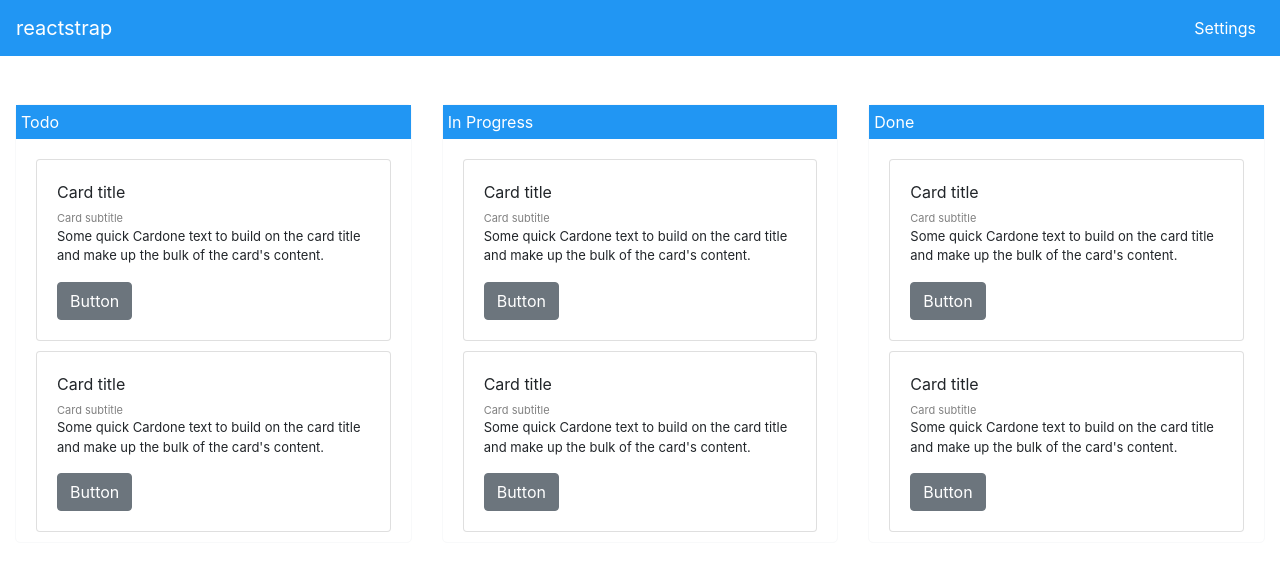
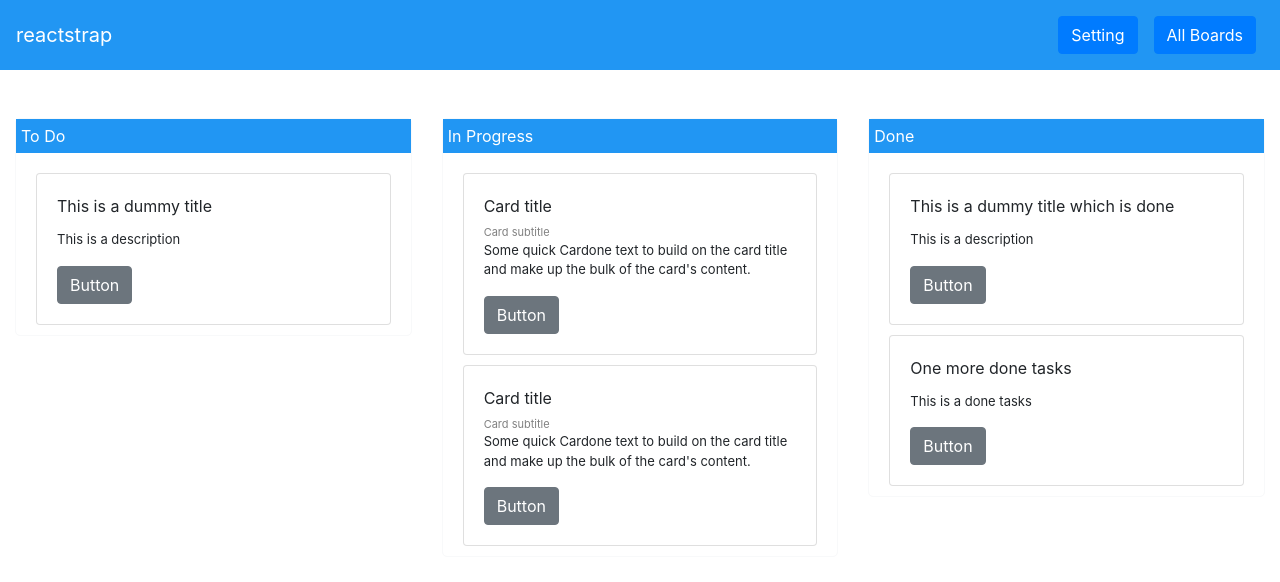
Before and after one commit to gauravumrani/Lectask, a React app: page / in a window 1280 px wide. Shown: the top 582 px of the page. Built offline with nearby package versions, Linux system fonts and the light colour scheme.

Commit message:
added redux

```diff
--- a/src/components/Tasks/index.tsx
+++ b/src/components/Tasks/index.tsx
@@ -1,25 +1,37 @@
 import * as React from 'react';
 import {Container, Row, Col} from 'reactstrap';
+import { connect } from "react-redux";
 
 import {CardOne, CardTwo, CardThree} from '../../pages/Cards';
+import {AllTaskState} from '../../interfaces/task';
+import { AppState } from '../../store'
+
 import './style.scss';
 
-export default class TasksComponent extends React.Component {
+const mapStateToProps = (state: AppState) => {
+  return { tasks: state.tasks };
+};
+
+class TasksComponent extends React.Component<{tasks:AllTaskState}, {}> {
   render() {
+    const {tasks} = this.props;
     return (
       <Container fluid>
         <Row className="mt-5">
           <Col md="4">
-            <CardOne />
+            <CardOne card={tasks.cardOne}/>
           </Col>
           <Col md="4">
             <CardTwo />
           </Col>
           <Col md="4">
-            <CardThree />
+            <CardThree card={tasks.cardThree}/>
           </Col>
         </Row>
       </Container>
     );
   }
 }
+
+const Task = connect(mapStateToProps)(TasksComponent);
+export default Task;
--- a/src/index.tsx
+++ b/src/index.tsx
@@ -1,9 +1,11 @@
 import * as React from 'react';
 import * as ReactDOM from 'react-dom';
+import { Provider } from "react-redux";
 
+import store from './store';
 import App from './components/App';
 
 ReactDOM.render (
-<App/>,
+  <Provider store={store}><App/></Provider>,
   document.getElementById("root")
 );
--- /dev/null
+++ b/src/interfaces/task.ts
@@ -0,0 +1,41 @@
+export const ADD_TASK = 'ADD_TASK';
+export const REMOVE_TASK = 'REMOVE_TASK';
+export const MOVE_TASK = 'MOVE_TASK';
+
+export interface Task {
+  id: string;
+  title: string;
+  description: string;
+}
+
+export interface AllTaskContainerState {
+  tasks: AllTaskState;
+}
+
+export interface AllTaskState {
+  cardOne: TaskContainer;
+  cardTwo: TaskContainer;
+  cardThree: TaskContainer;
+}
+
+export interface TaskContainer {
+  name: string;
+  allTasks: Task[];
+}
+
+export interface AddTaskAction {
+  type: typeof ADD_TASK;
+  payload: Task;
+}
+
+export interface RemoveTaskAction {
+  type: typeof REMOVE_TASK;
+  payload: Task;
+}
+
+export interface MoveTaskAction {
+  type: typeof MOVE_TASK;
+  payload: Task;
+}
+
+export type TaskActionTypes = AddTaskAction | RemoveTaskAction | MoveTaskAction;
--- a/src/pages/Cards/CardOne/index.tsx
+++ b/src/pages/Cards/CardOne/index.tsx
@@ -8,24 +8,19 @@ import {
 const Cardone = (props) => {
   return (
     <div className="tasks-column">
-      <div className="title">Todo</div>
+      <div className="title">{props.card.name}</div>
       <div className="wrapper">
-        <Card draggable="true">
-          <CardBody>
-            <CardTitle>Card title</CardTitle>
-            <CardSubtitle>Card subtitle</CardSubtitle>
-            <CardText>Some quick Cardone text to build on the card title and make up the bulk of the card's content.</CardText>
-            <Button>Button</Button>
-          </CardBody>
-        </Card>
-        <Card draggable="true">
-          <CardBody>
-            <CardTitle>Card title</CardTitle>
-            <CardSubtitle>Card subtitle</CardSubtitle>
-            <CardText>Some quick Cardone text to build on the card title and make up the bulk of the card's content.</CardText>
-            <Button>Button</Button>
-          </CardBody>
-        </Card>
+        {
+          props.card.allTasks.map(el => (
+            <Card draggable="true" key={el.id}>
+              <CardBody>
+                <CardTitle>{el.title}</CardTitle>
+                <CardText>{el.description}</CardText>
+                <Button>Button</Button>
+              </CardBody>
+            </Card>
+          ))
+        }
       </div>
     </div>
   );
--- a/src/pages/Cards/CardThree/index.tsx
+++ b/src/pages/Cards/CardThree/index.tsx
@@ -10,22 +10,17 @@ const Cardthree = (props) => {
     <div className="tasks-column">
       <div className="title">Done</div>
       <div className="wrapper">
-        <Card draggable="true">
-          <CardBody>
-            <CardTitle>Card title</CardTitle>
-            <CardSubtitle>Card subtitle</CardSubtitle>
-            <CardText>Some quick Cardone text to build on the card title and make up the bulk of the card's content.</CardText>
-            <Button>Button</Button>
-          </CardBody>
-        </Card>
-        <Card draggable="true">
-          <CardBody>
-            <CardTitle>Card title</CardTitle>
-            <CardSubtitle>Card subtitle</CardSubtitle>
-            <CardText>Some quick Cardone text to build on the card title and make up the bulk of the card's content.</CardText>
-            <Button>Button</Button>
-          </CardBody>
-        </Card>
+        {
+          props.card.allTasks.map(el => (
+            <Card draggable="true" key={el.id}>
+              <CardBody>
+                <CardTitle>{el.title}</CardTitle>
+                <CardText>{el.description}</CardText>
+                <Button>Button</Button>
+              </CardBody>
+            </Card>
+          ))
+        }
       </div>
     </div>
   );
--- a/src/pages/Header/index.tsx
+++ b/src/pages/Header/index.tsx
@@ -7,6 +7,7 @@ import {
   Nav,
   NavItem,
   NavLink,
+  Button
 } from 'reactstrap';
 
 const Header = ({nav}) => {
@@ -17,7 +18,14 @@ const Header = ({nav}) => {
       <Collapse isOpen={nav.isOpen} navbar>
         <Nav className="ml-auto" navbar>
           <NavItem>
-            <NavLink className="text-white" href="/components/">Settings</NavLink>
+            <NavLink className="text-white" href="/components/">
+              <Button color="primary">Setting</Button>
+            </NavLink>
+          </NavItem>
+          <NavItem>
+            <NavLink className="text-white" href="/boards/">
+              <Button color="primary">All Boards</Button>
+            </NavLink>
           </NavItem>
         </Nav>
       </Collapse>
--- /dev/null
+++ b/src/reducers/index.ts
@@ -0,0 +1,47 @@
+import { ADD_TASK, REMOVE_TASK, AllTaskContainerState, TaskActionTypes } from "../interfaces/task";
+
+const initialState: AllTaskContainerState = {
+  tasks : {
+    cardOne: {
+      name: 'To Do',
+      allTasks: [
+        {
+          id: '1',
+          title: 'This is a dummy title',
+          description: 'This is a description'
+        }
+      ]
+    },
+    cardTwo: {
+      name: 'In Progress',
+      allTasks: [
+        {
+          id: '1',
+          title: 'This is a dummy title which is in progress',
+          description: 'This is a description',
+        }
+      ]
+    },
+    cardThree: {
+      name: 'Done',
+      allTasks: [
+        {
+          id: '1',
+          title: 'This is a dummy title which is done',
+          description: 'This is a description'
+        },
+        {
+          id: '2',
+          title: 'One more done tasks',
+          description: 'This is a done tasks'
+        }
+      ]
+    }
+  }
+}
+
+const rootReducer = (state = initialState, action: TaskActionTypes) => {
+  return state;
+};
+
+export default rootReducer;
--- /dev/null
+++ b/src/store/index.ts
@@ -0,0 +1,8 @@
+import { createStore } from "redux";
+import rootReducer from "../reducers/index";
+
+const store = createStore(rootReducer);
+
+export type AppState = ReturnType<typeof rootReducer>
+
+export default store;
```
Also changed, not shown: package.json (+7 -4 lines), src/actions/index.ts (added, +11 -0 lines), 1 other file (tests, documents, lock files or other folders).
